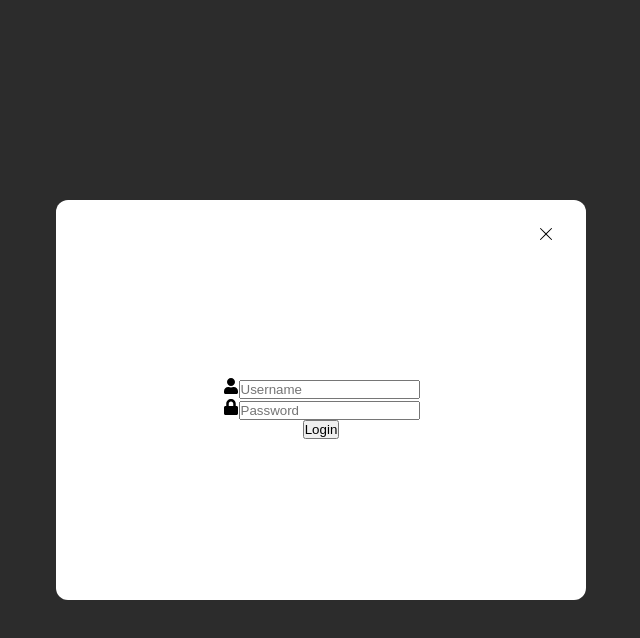
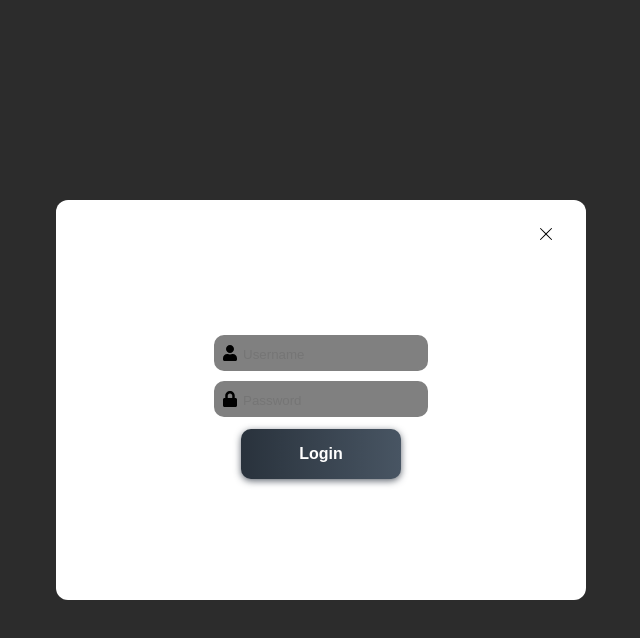
Before and after one commit to gAlexander77/recipe-application, a React (Create React App) app in the folder frontend/: page /login in a window 1280 px wide. Both pictures are taken after a click on the button "Login". Shown: the top 638 px of the page, without its empty margins (319-959 px from the left). Built offline with nearby package versions, Linux system fonts and the light colour scheme.

Commit message:
Update Styling

```diff
--- a/frontend/src/pages/Login.js
+++ b/frontend/src/pages/Login.js
@@ -17,19 +17,19 @@ function Login () {
             <form className="box-size center">
                 <BsXLg className="form-exit" onClick={()=>setHasAccount(null)}/>
                 <div className="content-box center">
-                    <div className="">
-                        <FaUser/>
+                    <div className="input-row">
+                        <FaUser className="input-logo"/>
                         <input className="Username" placeholder="Username" type="text"></input>
                     </div>
-                    <div>
-                    <FaLock/>
+                    <div className="input-row">
+                    <FaLock className="input-logo"/>
                         <input className="Password" placeholder="Password" type="password"></input>
                         </div>
-                    <div>
-                        <FaLock/>
+                    <div className="input-row">
+                        <FaLock className="input-logo"/>
                         <input className="Verify Password" placeholder="Verify Password" type="password"></input>
                     </div>
-                    <button className="btn btn-primary">Create Account</button>
+                    <button className="btn-hover btn">Create Account</button>
                 </div>
             </form>
         );
@@ -40,16 +40,16 @@ function Login () {
             <form className="box-size center">
                 <BsXLg className="form-exit" onClick={()=>setHasAccount(null)}/>
                 <div className="content-box center">
-                    <div className="">
-                        <FaUser/>
+                    <div className="input-row">
+                        <FaUser className="input-logo"/>
                         <input className="" type="text" placeholder="Username"></input>
 
                     </div>
-                    <div className="">
-                        <FaLock/>
+                    <div className="input-row">
+                        <FaLock className="input-logo"/>
                         <input className="" type="password" placeholder="Password"></input>
                     </div>
-                        <button className="">Login</button>
+                        <button className="btn-hover btn">Login</button>
                 </div>
             </form>
         );
@@ -58,8 +58,8 @@ function Login () {
     function LoginOptions() {
         return (
             <div className="box-size stack">
-                <button className="btn-login-options" onClick={() => setHasAccount(true)}>Login</button>
-                <button className="btn-login-options" onClick={() => setHasAccount(false)}>Create Account</button>
+                <button className="btn-hover btn" onClick={() => setHasAccount(true)}>Login</button>
+                <button className="btn-hover btn" onClick={() => setHasAccount(false)}>Create Account</button>
                 <Link to="/" onClick={guestHandler}>
                 Continue as a guest
                 </Link>
--- a/frontend/src/styles/AccountStyle.css
+++ b/frontend/src/styles/AccountStyle.css
@@ -31,6 +31,7 @@
     width: 200px;
     background-color: grey;
     margin-right: 50px;
+    border-radius: 10px;
 }
 
 .account-information {
--- a/frontend/src/styles/LoginStyle.css
+++ b/frontend/src/styles/LoginStyle.css
@@ -5,6 +5,34 @@
 
 body {
     background-color: #2C2C2C;
+}
+
+input {
+  background: none;
+  border: none;
+  color: white;
+}
+
+input:focus {
+  outline: none;
+}
+
+.input-row {
+  border: gray solid;
+  padding-left: 5px;
+  padding-right: 5px;
+  padding-top: 5px;
+  padding-bottom: 5px;
+  background-color: gray;
+  margin: 5px;
+  border-radius: 10px;
+}
+
+.input-logo {
+  color: black;
+  padding-right: 5px;
+  position: relative;
+  top: 2px;
 }
 
 a {
@@ -69,10 +97,43 @@ a {
   top: -7%;
 }
 
-.login-button {
-    background-color: rgb(11, 203, 236);
+.btn-hover {
+  width: 160px;
+  font-size: 16px;
+  font-weight: 600;
+  color: #fff;
+  cursor: pointer;
+  margin: 7px;
+  height: 50px;
+  text-align:center;
+  border: none;
+  background-size: 300% 100%;
+  border-radius: 10px;
+  moz-transition: all .4s ease-in-out;
+  -o-transition: all .4s ease-in-out;
+  -webkit-transition: all .4s ease-in-out;
+  transition: all .4s ease-in-out;
 }
 
-.btn-size{
-    width: 40;
+.btn-hover:hover {
+  background-position: 100% 0;
+  moz-transition: all .4s ease-in-out;
+  -o-transition: all .4s ease-in-out;
+  -webkit-transition: all .4s ease-in-out;
+  transition: all .4s ease-in-out;
 }
+
+.btn-hover:focus {
+  outline: none;
+}
+
+.btn-hover.btn {
+  background-image: linear-gradient(
+    to right,
+    #29323c,
+    #485563,
+    #2b5876,
+    #4e4376
+  );
+  box-shadow: 0 2px 7px 0 rgba(45, 54, 65, 0.75);
+}
```
